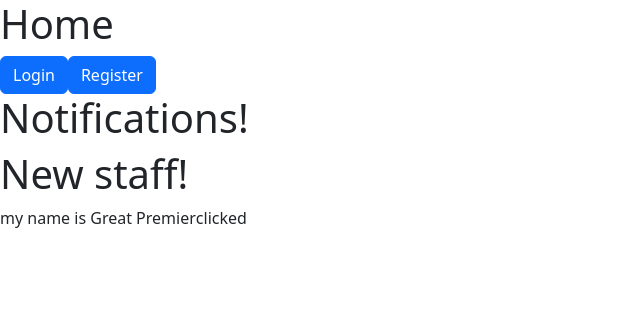
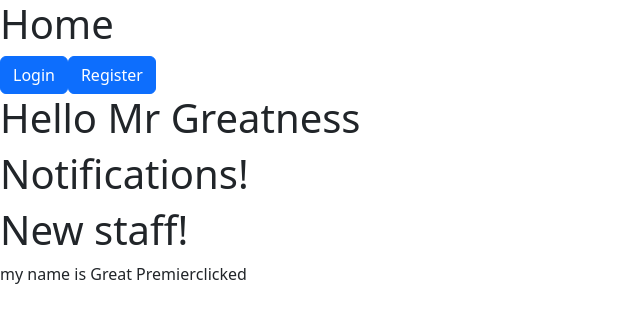
Before and after one commit to greatpremier/bloggingapp, a React (Create React App) app in the folder frontend/: page /notifications in a window 1280 px wide. Shown: the top 322 px of the page, without its empty margins (0-640 px from the left). Built offline with nearby package versions, Linux system fonts and the light colour scheme.

Commit message:
Magnificen

```diff
--- a/frontend/src/components/Common/Home.js
+++ b/frontend/src/components/Common/Home.js
@@ -1,4 +1,5 @@
 import { Link } from "react-router-dom";
+import Dashboard from "../Dashboard/Dashboard";
 
 const Home = () => {
     return(
@@ -6,6 +7,7 @@ const Home = () => {
             <h1>Home</h1>
             <Link to='/login'><button className="btn btn-primary">Login</button></Link>
             <Link to='/register'><button className="btn btn-primary">Register</button></Link>
+            <Dashboard name={'Greatness'} />
         </div>
     )
 }
--- a/frontend/src/components/Dashboard/Dashboard.jsx
+++ b/frontend/src/components/Dashboard/Dashboard.jsx
@@ -0,0 +1,13 @@
+import { Component } from "react";
+
+class Dashboard extends Component {
+    render() {
+      return (
+        <div>
+          <h1>Hello Mr {this.props.name}</h1>
+        </div>
+      )
+    }
+}
+
+export default Dashboard;
```
Also changed, not shown: 1 other file (tests, documents, lock files or other folders).
